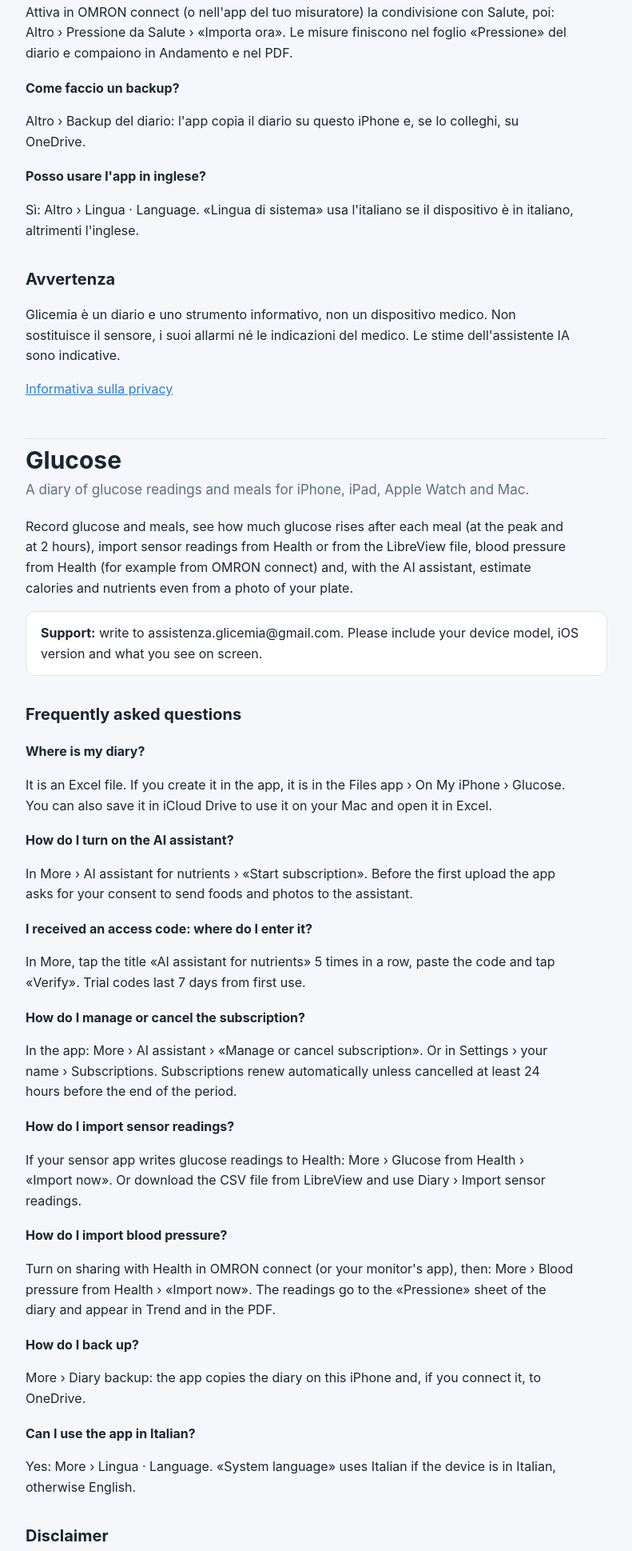
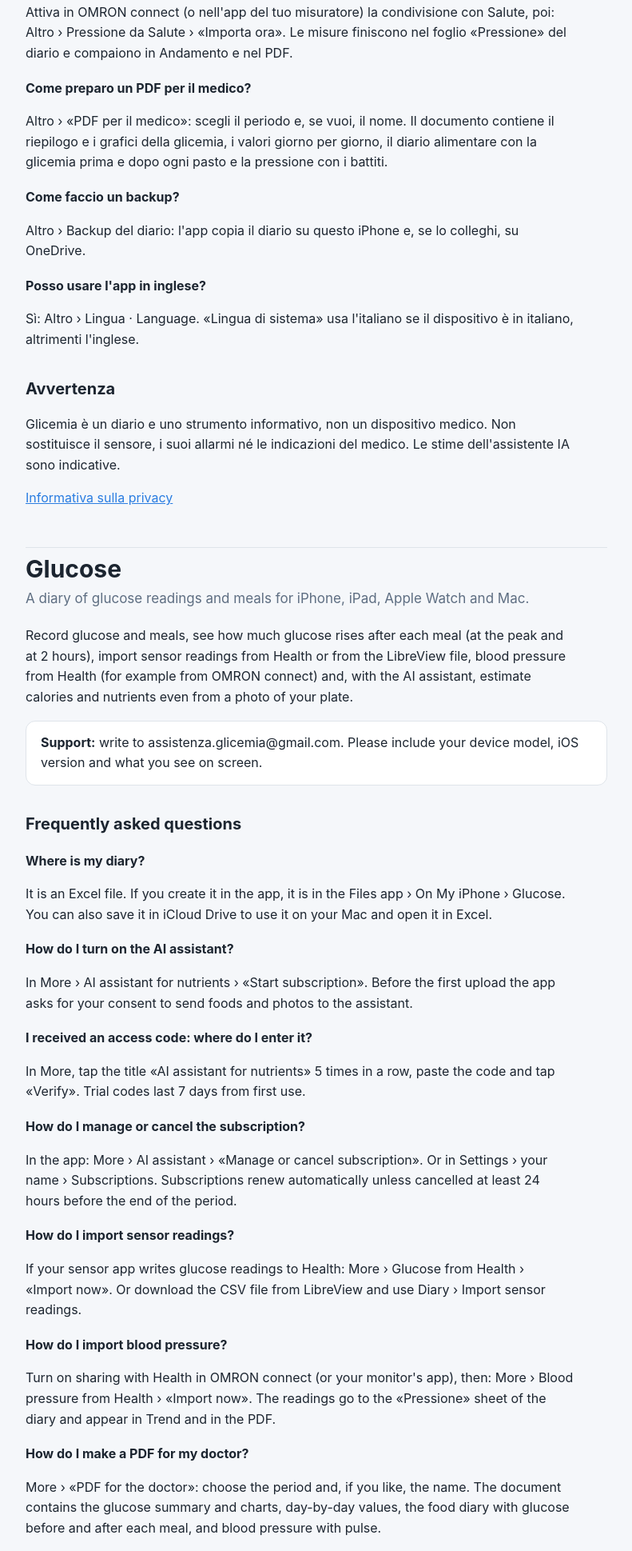
Before and after one commit to gianicolaorru-droid/gianicolaorru-droid.github.io, a plain HTML site: page index.html in a window 1280 px wide. Shown: the part 1069-3008 px from the top of the page at 80% size, without its empty margins (244-1035 px from the left). Drawn offline with Linux system fonts and the light colour scheme.

Commit message:
PDF per il medico nella pagina di supporto
Co-Authored-By: Claude Opus 5.5 <noreply@anthropic.com>
Claude-Session: https://claude.ai/code/session_01L3MKNuZtcprBCEsrKcVo7U

```diff
--- a/index.html
+++ b/index.html
@@ -45,6 +45,8 @@ p,li{max-width:68ch}
 <p>Se l'app del sensore scrive le glicemie in Salute: Altro › Glicemie da Salute › «Importa ora». Oppure scarica il file CSV da LibreView e usa Diario › Importa letture del sensore.</p>
 <h3>Come importo la pressione arteriosa?</h3>
 <p>Attiva in OMRON connect (o nell'app del tuo misuratore) la condivisione con Salute, poi: Altro › Pressione da Salute › «Importa ora». Le misure finiscono nel foglio «Pressione» del diario e compaiono in Andamento e nel PDF.</p>
+<h3>Come preparo un PDF per il medico?</h3>
+<p>Altro › «PDF per il medico»: scegli il periodo e, se vuoi, il nome. Il documento contiene il riepilogo e i grafici della glicemia, i valori giorno per giorno, il diario alimentare con la glicemia prima e dopo ogni pasto e la pressione con i battiti.</p>
 <h3>Come faccio un backup?</h3>
 <p>Altro › Backup del diario: l'app copia il diario su questo iPhone e, se lo colleghi, su OneDrive.</p>
 <h3>Posso usare l'app in inglese?</h3>
@@ -75,6 +77,8 @@ p,li{max-width:68ch}
 <p>If your sensor app writes glucose readings to Health: More › Glucose from Health › «Import now». Or download the CSV file from LibreView and use Diary › Import sensor readings.</p>
 <h3>How do I import blood pressure?</h3>
 <p>Turn on sharing with Health in OMRON connect (or your monitor's app), then: More › Blood pressure from Health › «Import now». The readings go to the «Pressione» sheet of the diary and appear in Trend and in the PDF.</p>
+<h3>How do I make a PDF for my doctor?</h3>
+<p>More › «PDF for the doctor»: choose the period and, if you like, the name. The document contains the glucose summary and charts, day-by-day values, the food diary with glucose before and after each meal, and blood pressure with pulse.</p>
 <h3>How do I back up?</h3>
 <p>More › Diary backup: the app copies the diary on this iPhone and, if you connect it, to OneDrive.</p>
 <h3>Can I use the app in Italian?</h3>
```
